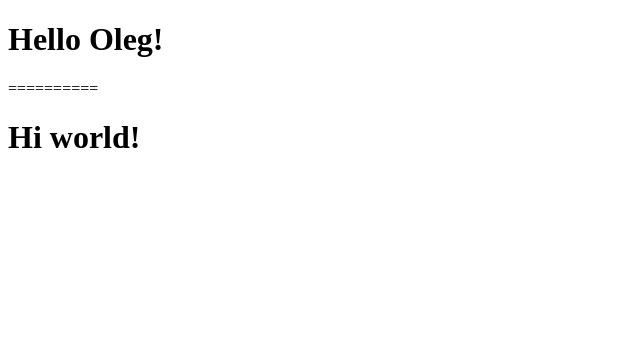
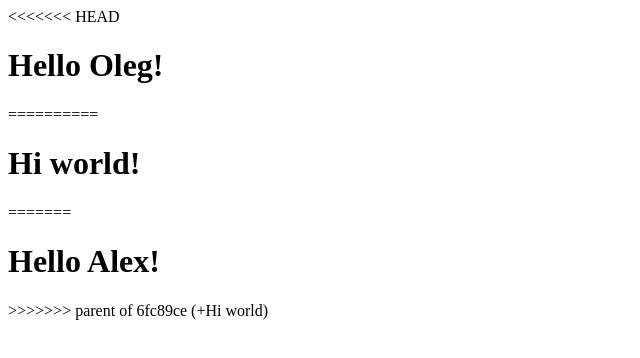
Before and after one commit to OlegReinvald/Lab1, a plain HTML site: page index.html in a window 1280 px wide. Shown: the whole page, without its empty margins (0-640 px from the left). Drawn offline with Linux system fonts and the light colour scheme.

Commit message:
Update index.html

```diff
--- a/index.html
+++ b/index.html
@@ -5,8 +5,12 @@
  <title>Git task</title>
 </head>
 <body>
+<<<<<<< HEAD
  <h1>Hello Oleg!</h1>
 ==========
  <h1>Hi world!</h1>
+=======
+ <h1>Hello Alex!</h1>
+>>>>>>> parent of 6fc89ce (+Hi world)
 </body>
 </html>
```
